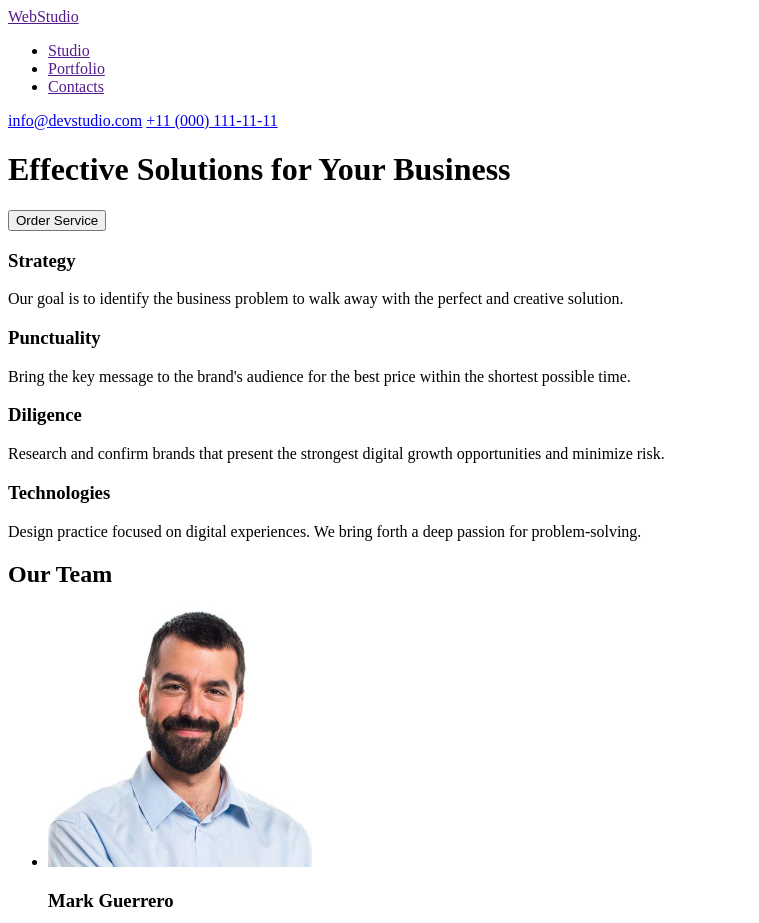
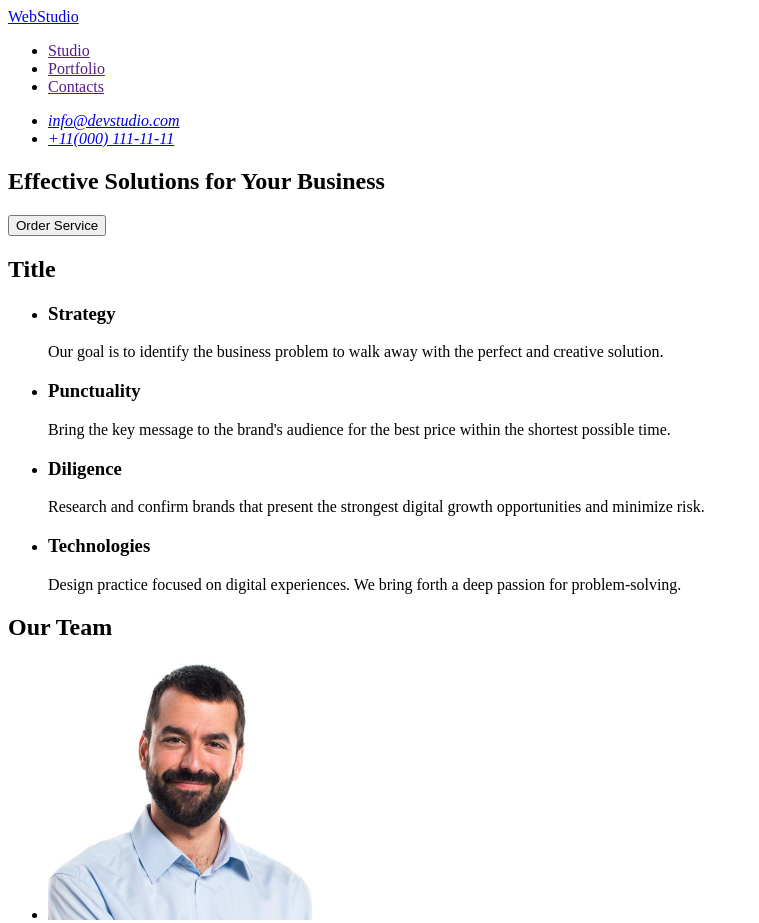
Before and after one commit to InnaSkr/goit-markup-hw-01, a plain HTML site: page index.html in a window 1280 px wide. Shown: the top 923 px of the page, without its empty margins (0-759 px from the left). Drawn offline with Linux system fonts and the light colour scheme.

Commit message:
add index file

```diff
--- a/index.html
+++ b/index.html
@@ -7,74 +7,87 @@
 </head>
 <body>
 <header>
-    <a href="">WebStudio</a>
 
     <nav>
+        <a href="./index.html">WebStudio</a>
         <ul>
             <li><a href="">Studio</a></li>
             <li><a href="">Portfolio</a></li>
             <li><a href="">Contacts</a></li>
         </ul>
     </nav>
-    <a
-    href="mailto:info@devstudio.com">info@devstudio.com</a>
-    <a
-    href="tel:+11 (000) 111-11-11">+11 (000) 111-11-11</a>
+
+    <address>
+        <ul>
+            <li>
+                <a href="mailto:info@devstudio.com">info@devstudio.com</a>
+            </li>
+            <li>
+                <a href="tel:+110001111111">+11(000) 111-11-11</a>
+            </li>
+        </ul>
+    </address>
 </header>
 
     <main>
+        <section>
             <h1>Effective Solutions for Your Business</h1>
             <button type="button">Order Service</button>
-
-   <section>
-    <h3>Strategy</h3>
-    <p>Our goal is to identify the business problem to walk away with the perfect and creative solution.</p>
         </section>
 
    <section>
+    <h2>Title</h2>
+    <ul>
+        <li>
+            <h3>Strategy</h3>
+            <p>Our goal is to identify the business problem to walk away with the perfect and creative solution.</p>
+        </li>
+        <li>
             <h3>Punctuality</h3>
             <p>Bring the key message to the brand's audience for the best price within the shortest possible time.</p>
-   </section>
-
-   <section>
+        </li>
+        <li>
             <h3>Diligence</h3>
             <p>Research and confirm brands that present the strongest digital growth opportunities and minimize risk.</p>
-   </section>
-
-   <section>
+        </li>
+        <li>
             <h3>Technologies</h3>
             <p>Design practice focused on digital experiences. We bring forth a deep passion for problem-solving.</p>
+        </li>
+    </ul>
    </section>
 
    <section>
     <h2>Our Team</h2>
     <ul>
         <li>
-            <img src="images/photo1.jpg" alt="photo of a man 1" width="264" height="260"/>
+            <img src="./images/photo1.jpg" alt="photo of a man 1" width="264" height="260" />
             <h3>Mark Guerrero</h3>
             <p>Product Designer</p>
         </li>
         <li>
-            <img src="images/photo2.jpg" alt="photo of a man 2" width="264" height="260" />
+            <img src="./images/photo2.jpg" alt="photo of a man 2" width="264" height="260" />
             <h3>Tom Ford</h3>
             <p>Frontend Developer</p>
         </li>
         <li>
-            <img src="images/photo3.jpg" alt="photo of a woman" width="264" height="260" />
+            <img src="./images/photo3.jpg" alt="photo of a woman" width="264" height="260" />
             <h3>Camila Garcia</h3>
             <p>Marketing</p>
         </li>
         <li>
-            <img src="images/photo4.jpg" alt="photo of a man 3" width="264" height="260" />
+            <img src="./images/photo4.jpg" alt="photo of a man 3" width="264" height="260" />
             <h3>Daniel Wilson</h3>
-            <p>Frontend Developer</p>
+            <p>UI Designer</p>
         </li>
     </ul>
+   </section>
+
    </section>
     </main>
 
     <footer>
-    <a href="">WebStudio</a>
+    <a href="./index.html">WebStudio</a>
     <p>Increase the flow of customers and sales for your business with digital marketing & growth solutions.</p>
     </footer>
 </body>
```
Lines whose indentation alone changed are shown as unchanged.
